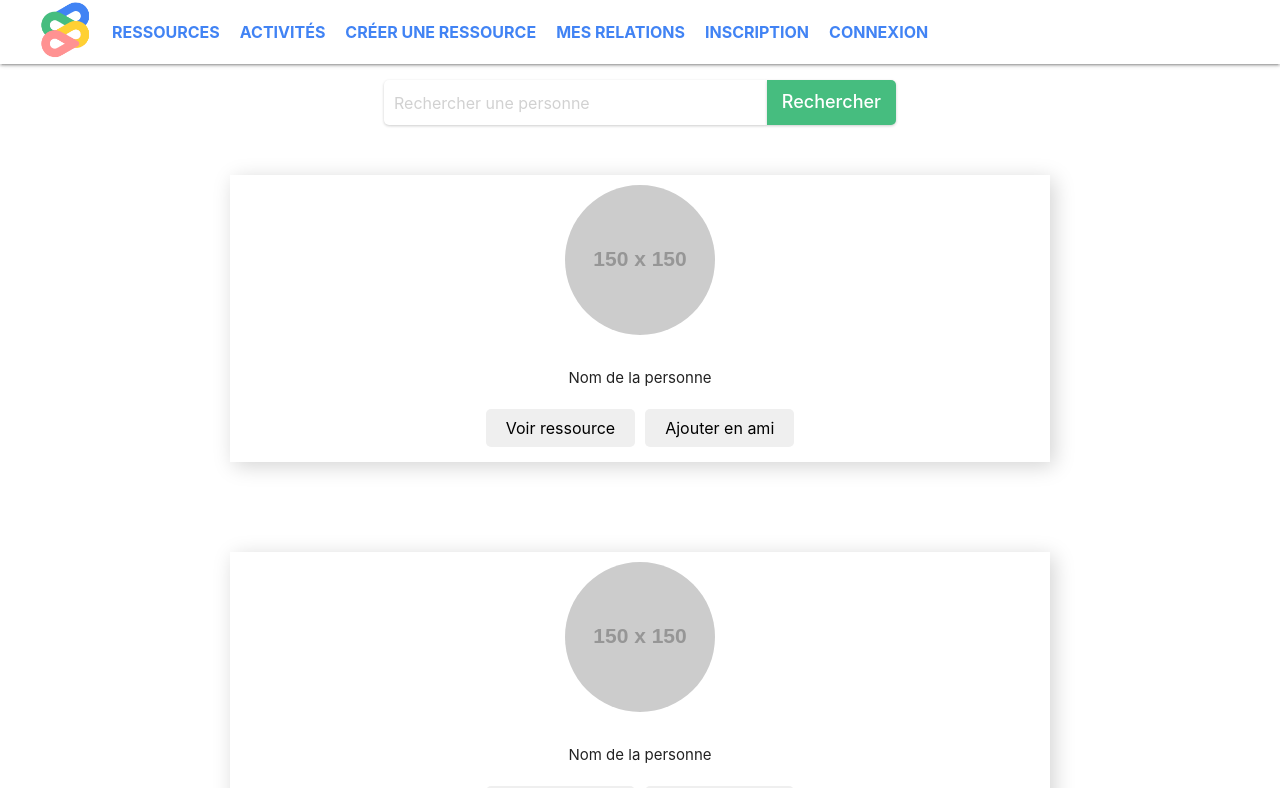
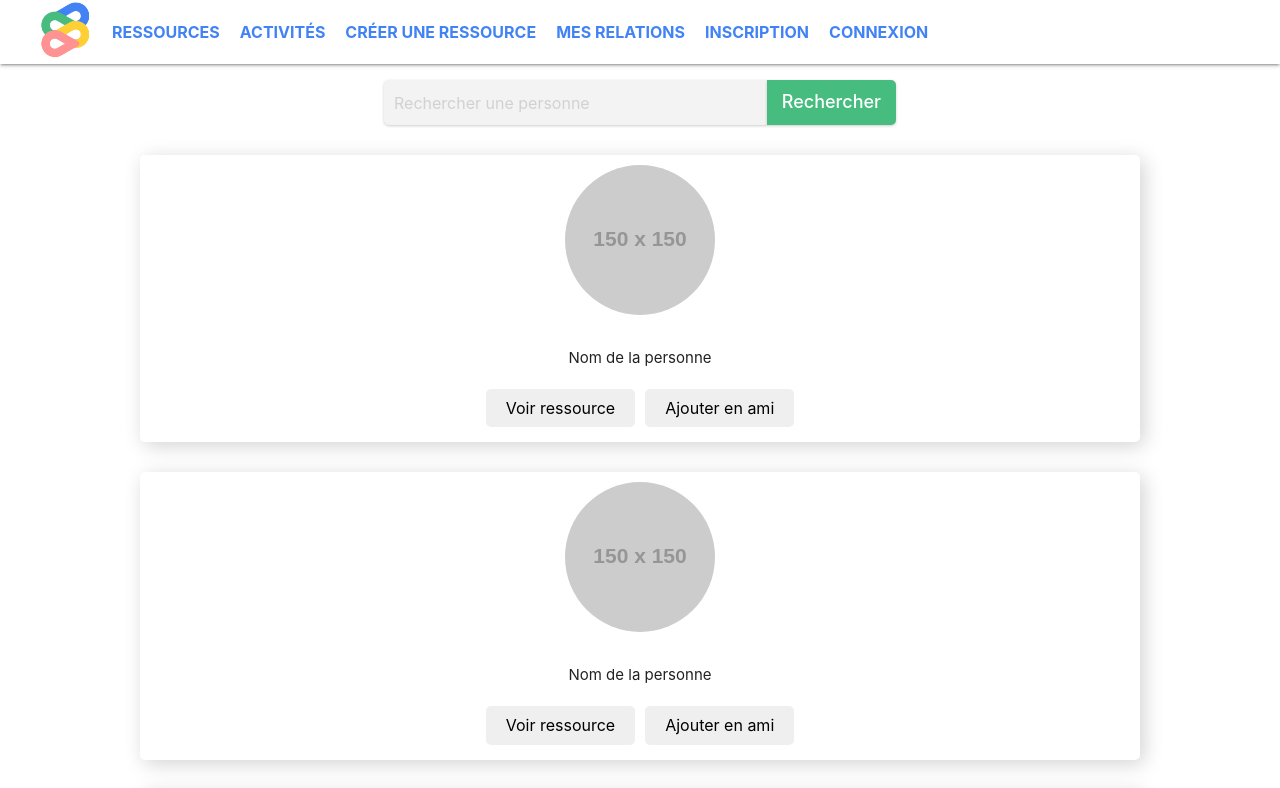
Before and after one commit to Pierrick2/res-rel-web-react, a React (Create React App) app: page /relations in a window 1280 px wide. Shown: the top 788 px of the page. Built offline with nearby package versions, Linux system fonts and the light colour scheme; the HTML template or start-up script is replaced by a standard one.

Commit message:
le css c'est de la merde.

```diff
--- a/src/components/Ressources/ListeRessources.jsx
+++ b/src/components/Ressources/ListeRessources.jsx
@@ -22,7 +22,7 @@ export default function ListeRessources() {
         <input type="text" placeholder="Rechercher une ressource, un auteur ..." />
         <button type="submit">Rechercher</button>
       </div>
-      <div>
+      <div class="search-form">
         <label htmlFor="categorieFilter">Filtrer par catégorie:</label>
         <select id="categorieFilter">
           <option value="">Toutes les catégories</option>
--- a/src/styles/BarreRecherche.scss
+++ b/src/styles/BarreRecherche.scss
@@ -12,6 +12,7 @@
       border-radius: 5px 0 0 5px;
       box-shadow: 0px 1px 3px rgba(0, 0, 0, 0.2);
       margin: 0;
+      background-color: #f3f3f3;
     }
     button[type="submit"] {
       background-color: #46BD7F;
--- a/src/styles/Relations.scss
+++ b/src/styles/Relations.scss
@@ -33,18 +33,18 @@
       }
     }
     .search-results {
-      display: flex;
-      flex-wrap: wrap;
+      display: block;
       justify-content: center;
       align-items: center;
       gap: 30px;
       .search-result {
+        border-radius: 5px;
         text-align: center;
         box-sizing: border-box;
-         width: 80%;
          margin: 2em 0.8em;
          padding: 10px 30px;
          box-shadow: lightgray 4px 4px 20px;
+
         img {
           width: 150px;
           height: 150px;
```
